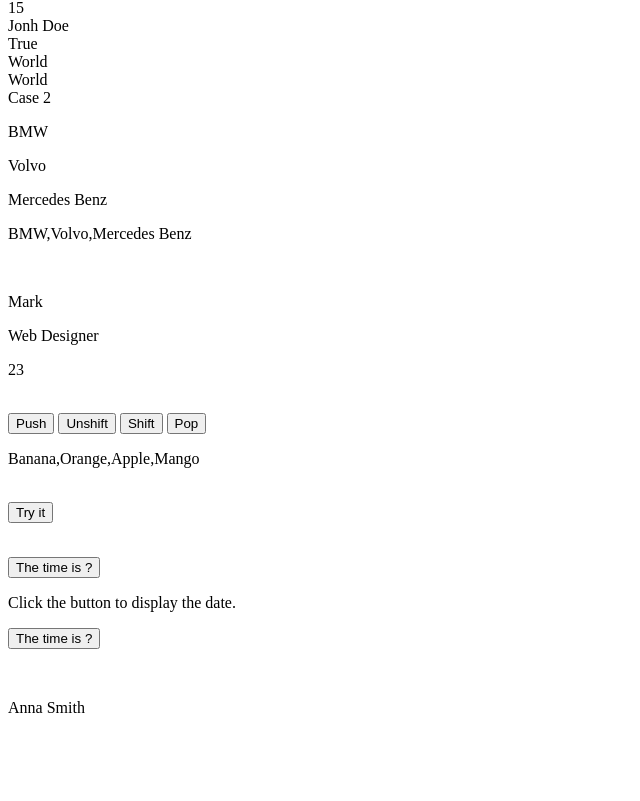
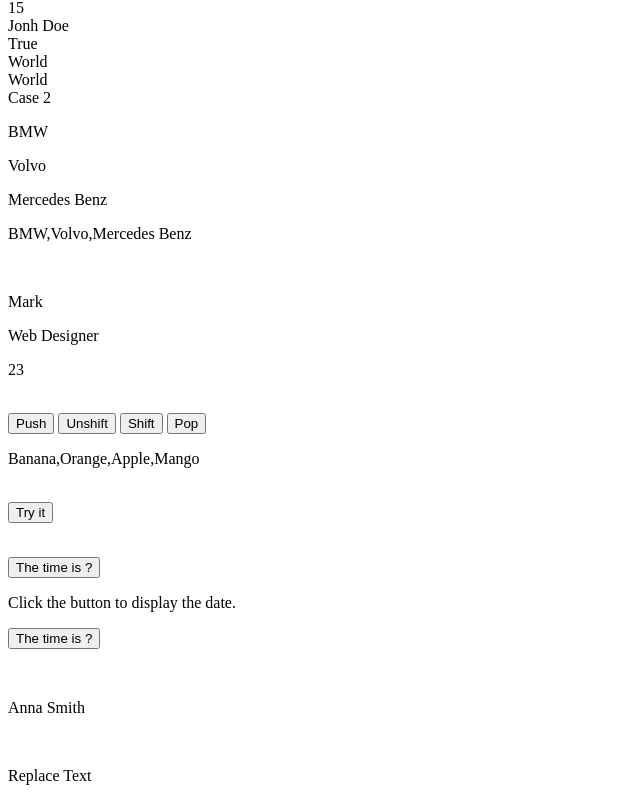
Before and after one commit to Khawoat6/basic-html-css-js, a plain HTML site: page js/index.html in a window 1280 px wide. Shown: the part 382-1183 px from the top of the page, without its empty margins (0-640 px from the left). Before the commit the page ends 1115 px from the top, so only its background shows below. Drawn offline with Linux system fonts and the light colour scheme.

Commit message:
js : changing html elements

```diff
--- a/js/index.html
+++ b/js/index.html
@@ -279,5 +279,13 @@
       document.getElementById("demoJSON").innerHTML =
         obj.employees[1].firstName + " " + obj.employees[1].lastName; // Anna Smith
     </script>
+    <br />
+    <!-- The HTML DOM Document Object -->
+    <!-- Changing HTML Elements -->
+    <p id="TextReplace">Hello World</p>
+
+    <script>
+      document.getElementById("TextReplace").innerHTML = "Replace Text"; // Replace Text
+    </script>
   </body>
 </html>
```
Also changed, not shown: js/script.js (+22 -0 lines).
